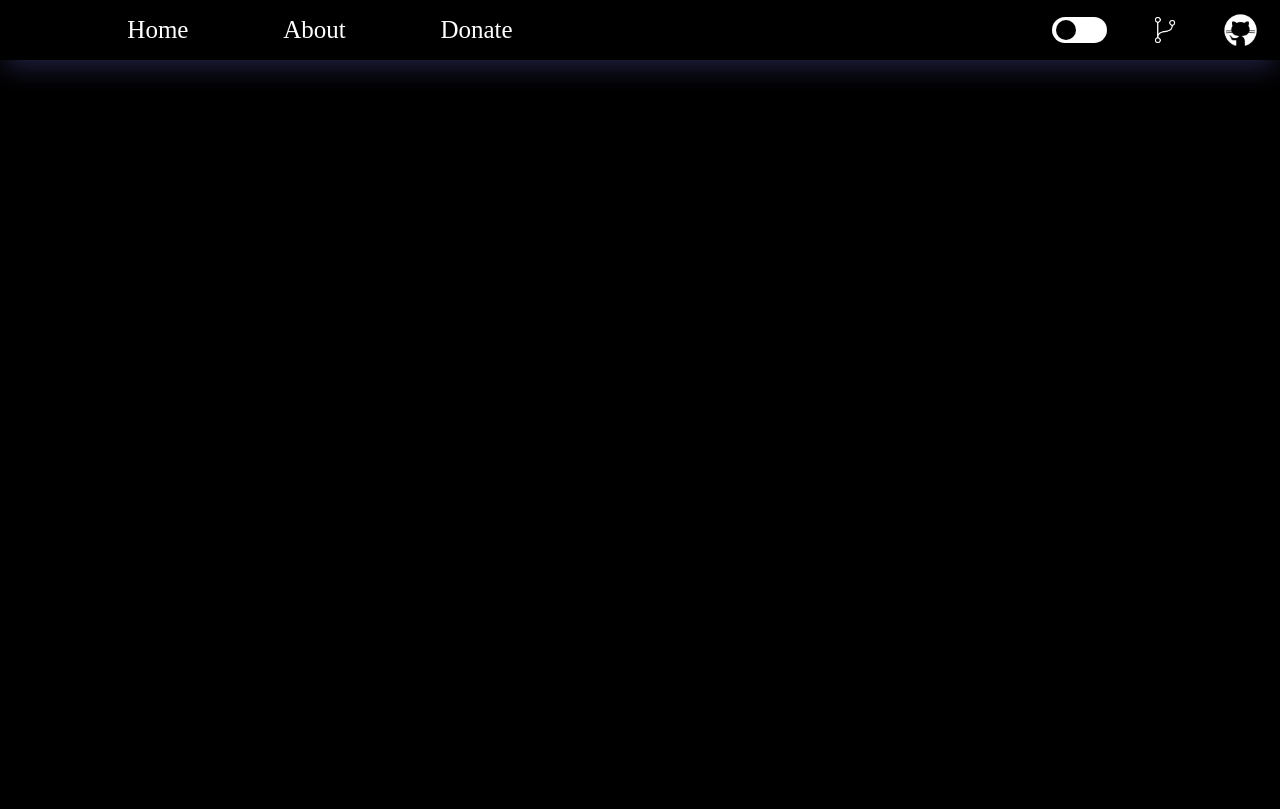
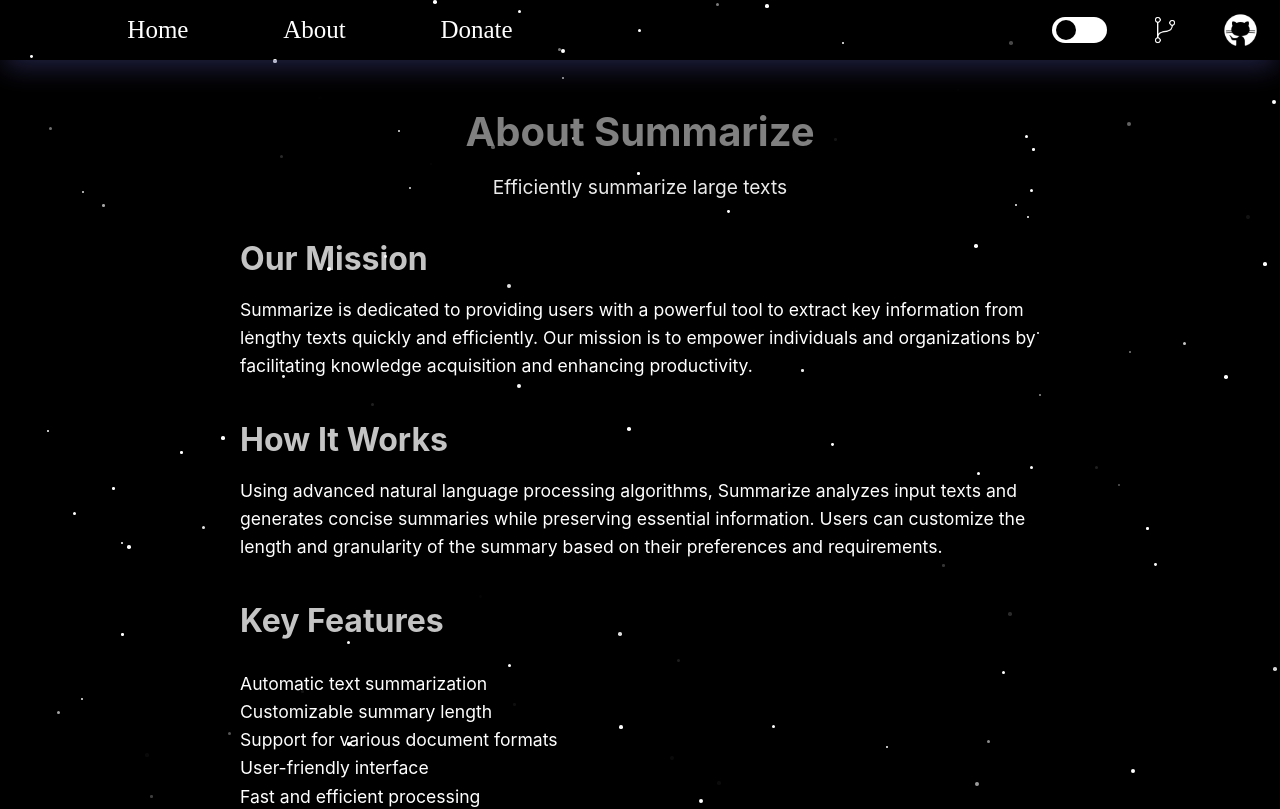
Before and after one commit to Khizarshah01/contentSummarizer, a React (Create React App) app: page /about in a window 1280 px wide. Shown: the top 809 px of the page. Built offline with nearby package versions, Linux system fonts and the light colour scheme.

Commit message:
changes in back

```diff
--- a/src/App.css
+++ b/src/App.css
@@ -16,7 +16,7 @@
 }
 
 .App-header {
-  background-color: #282c34;
+  background-color: #0050f0;
   min-height: 100vh;
   display: flex;
   flex-direction: column;
@@ -30,11 +30,7 @@
   color: #61dafb;
 }
 
-@keyframes App-logo-spin {
-  from {
-    transform: rotate(0deg);
-  }
-  to {
-    transform: rotate(360deg);
-  }
+
+.anim{
+  background-color: red;
 }
--- a/src/App.js
+++ b/src/App.js
@@ -1,16 +1,19 @@
+// App.js
+import React from 'react';
 import './App.css';
 import Header from './components/Header';
 import Home from './components/Home';
 import About from './components/About';
 import Donate from './components/Donate';
+import AnimatedBackground from './components/AnimatedBackground'; // Import the AnimatedBackground component
 
-
-import { BrowserRouter, Route, Routes } from "react-router-dom";
+import { BrowserRouter, Route, Routes } from 'react-router-dom';
 
 function App() {
   return (
     <BrowserRouter>
-    <div>
+   <AnimatedBackground/>
+      <div >
         <Header />
         <Routes>
           <Route path="/" element={<Home />} />
--- a/src/components/About.css
+++ b/src/components/About.css
@@ -0,0 +1,57 @@
+/* About.css */
+.about-container {
+    max-width: 800px;
+    margin: 0 auto;
+    padding: 20px;
+}
+
+.about-header {
+    text-align: center;
+    margin-bottom: 40px;
+}
+
+.about-header h1 {
+    font-size: 2.5rem;
+    margin-bottom: 10px;
+}
+
+.about-header p {
+    font-size: 1.2rem;
+    color: #ebebeb;
+}
+
+.about-content section {
+    margin-bottom: 40px;
+}
+
+.about-content h2 {
+    font-size: 2rem;
+    margin-bottom: 10px;
+}
+
+.about-content p {
+    font-size: 1.1rem;
+    line-height: 1.6;
+    color: #ffffff;
+}
+
+.about-content ul {
+    list-style-type: disc;
+    padding-left: 20px;
+    display: inline;
+}
+
+.about-content li {
+    font-size: 1.1rem;
+    line-height: 1.6;
+    color: #ffffff;
+}
+
+.about-content a {
+    color: #007bff;
+    text-decoration: none;
+}
+
+.about-content a:hover {
+    text-decoration: underline;
+}
--- a/src/components/About.jsx
+++ b/src/components/About.jsx
@@ -1,9 +1,48 @@
-import React from 'react'
+// About.jsx
+import React from 'react';
+import './About.css'; // Import the CSS file for styling
 
 function About() {
-  return (
-    <div>About</div>
-  )
+    return (
+        <div className="about-container">
+            <div className="about-header">
+                <h1>About Summarize</h1>
+                <p>Efficiently summarize large texts</p>
+            </div>
+            <div className="about-content">
+                <section>
+                    <h2>Our Mission</h2>
+                    <p>
+                        Summarize is dedicated to providing users with a powerful tool to extract key information from lengthy texts quickly and efficiently.
+                        Our mission is to empower individuals and organizations by facilitating knowledge acquisition and enhancing productivity.
+                    </p>
+                </section>
+                <section>
+                    <h2>How It Works</h2>
+                    <p>
+                        Using advanced natural language processing algorithms, Summarize analyzes input texts and generates concise summaries while preserving essential information.
+                        Users can customize the length and granularity of the summary based on their preferences and requirements.
+                    </p>
+                </section>
+                <section>
+                    <h2>Key Features</h2>
+                    <ul>
+                        <li>Automatic text summarization</li>
+                        <li>Customizable summary length</li>
+                        <li>Support for various document formats</li>
+                        <li>User-friendly interface</li>
+                        <li>Fast and efficient processing</li>
+                    </ul>
+                </section>
+                <section>
+                    <h2>Contact Us</h2>
+                    <p>
+                        Have questions or feedback? We'd love to hear from you! Contact our team at <a href="mailto:info@summarize.com">info@summarize.com</a>.
+                    </p>
+                </section>
+            </div>
+        </div>
+    );
 }
 
-export default About
+export default About;
--- /dev/null
+++ b/src/components/AnimatedBackground.css
@@ -0,0 +1,44 @@
+/* AnimatedBackground.css */
+.animated-area {
+    position: absolute;
+    top: 0;
+    left: 0;
+    width: 100%;
+    height: 100%;
+    pointer-events: none;
+
+  }
+
+  .star {
+    position: absolute;
+    background-color: white;
+    border-radius: 50%;
+    animation: twinkling infinite;
+  }
+
+  @keyframes twinkling {
+    0% {
+      opacity: 0;
+    }
+    50% {
+      opacity: 1;
+    }
+    100% {
+      opacity: 0;
+    }
+  }
+
+  .meteor {
+    position: absolute;
+    background-color: white;
+    animation: shooting-star linear;
+  }
+
+  @keyframes shooting-star {
+    from {
+      transform: translate(0, -100%);
+    }
+    to {
+      transform: translate(100vw, 100vh);
+    }
+  }
--- /dev/null
+++ b/src/components/AnimatedBackground.jsx
@@ -0,0 +1,39 @@
+// AnimatedBackground.js
+import React, { useEffect } from 'react';
+import './AnimatedBackground.css';
+
+function AnimatedBackground() {
+  useEffect(() => {
+    createStars();
+
+  }, []);
+
+  function createStars() {
+    let noOfStars = window.innerWidth < 700 ? 15 : 50;
+    for (let i = 0; i < noOfStars; ++i) {
+      const star = document.createElement('span');
+      star.classList.add('star');
+
+      let x = Math.floor(Math.random() * window.innerWidth);
+      let y = Math.floor(Math.random() * window.innerHeight);
+      let duration = Math.random() * 10;
+      let size = Math.random() * 2;
+      let z = Math.floor(Math.random() * 1) + 2;
+
+      star.style.left = `${x}px`;
+      star.style.top = `${y}px`;
+      star.style.width = `${z + size}px`;
+      star.style.height = `${z + size}px`;
+
+      star.style.animationDuration = `${5 + duration}s`;
+      star.style.animationDelay = `${duration}s`;
+
+      document.querySelector('.animated-area').appendChild(star);
+    }
+  }
+
+
+  return <section className="animated-area"></section>;
+}
+
+export default AnimatedBackground;
```
Lines whose indentation alone changed are shown as unchanged.
